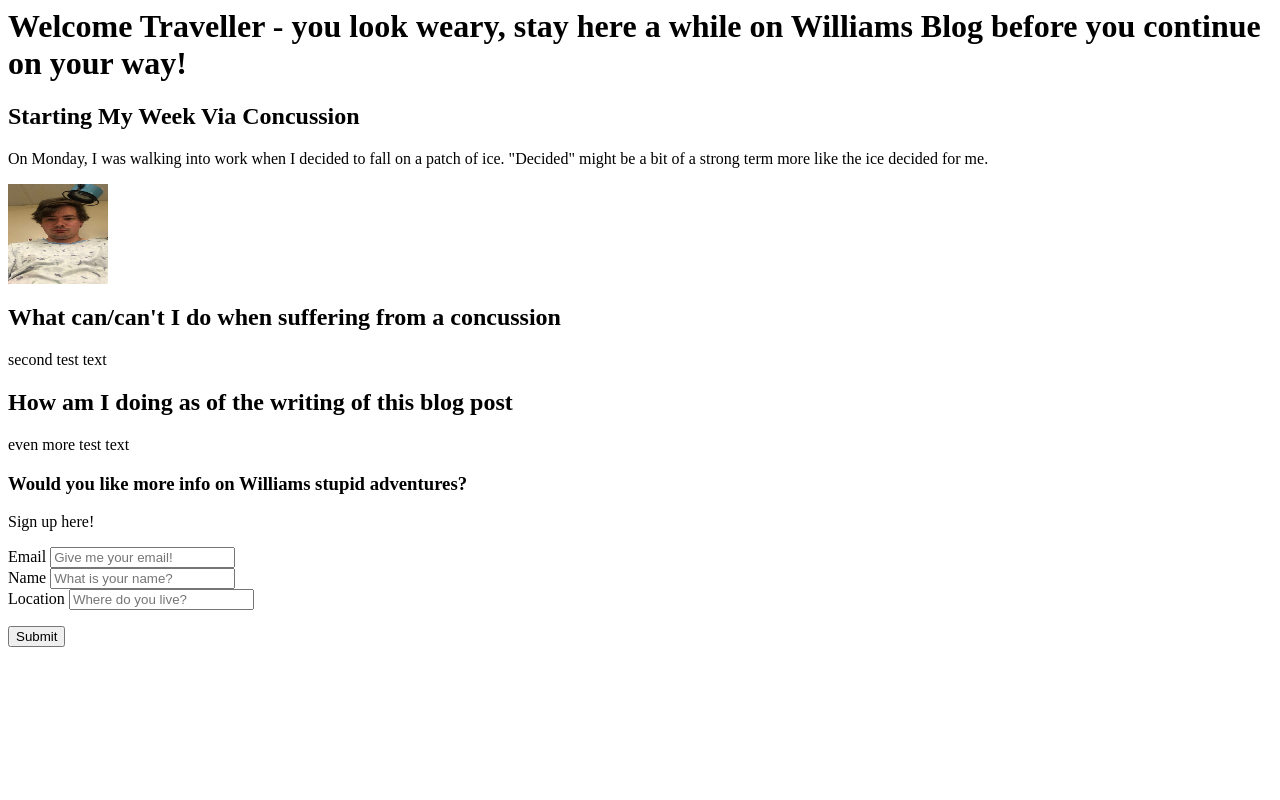
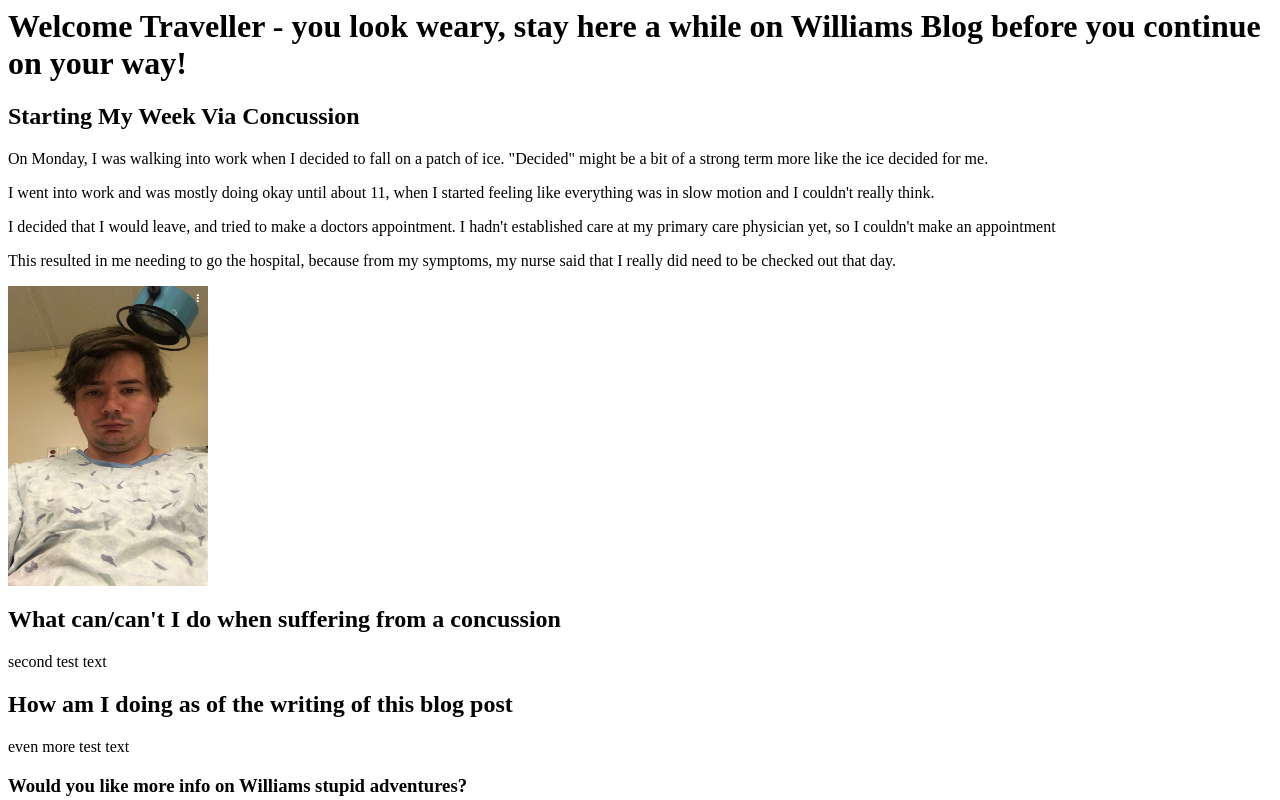
Before and after one commit to widi9545/a4shaunkane, a plain HTML site: page index.html in a window 1280 px wide. Shown: the top 800 px of the page. Drawn offline with nearby package versions, Linux system fonts and the light colour scheme.

Commit message:
Update index.html

```diff
--- a/index.html
+++ b/index.html
@@ -9,7 +9,11 @@
 		<p> On Monday, I was walking into work when I decided to fall on a patch of ice. "Decided" might be a bit of a strong term
 			more like the ice decided for me.
 	</p>
-		<img src="williamphoto.jpg" alt="William in a hospital gown" style="width:100px;height:100px;">
+	<p>
+		I went into work and was mostly doing okay until about 11, when I started feeling like everything was in slow motion and I couldn't really think. </p>
+	<p> I decided that I would leave, and tried to make a doctors appointment. I hadn't established care at my primary care physician yet, so I couldn't make an appointment </p>
+	<p> This resulted in me needing to go the hospital, because from my symptoms, my nurse said that I really did need to be checked out that day. </p>
+		<img src="williamphoto.jpg" alt="William in a hospital gown" style="width:200px;height:300px;">
 
 
 	<h2> What can/can't I do when suffering from a concussion </h2>
```
